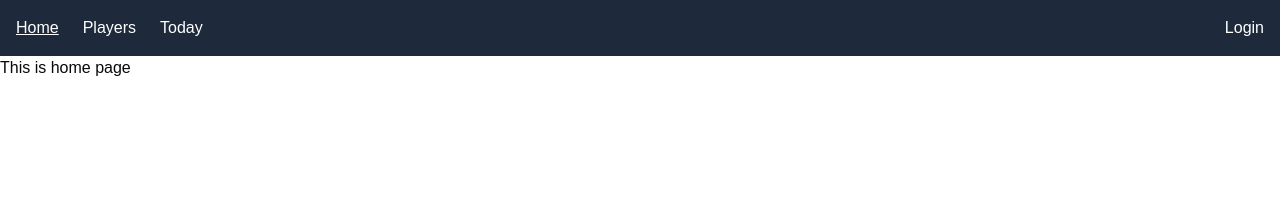
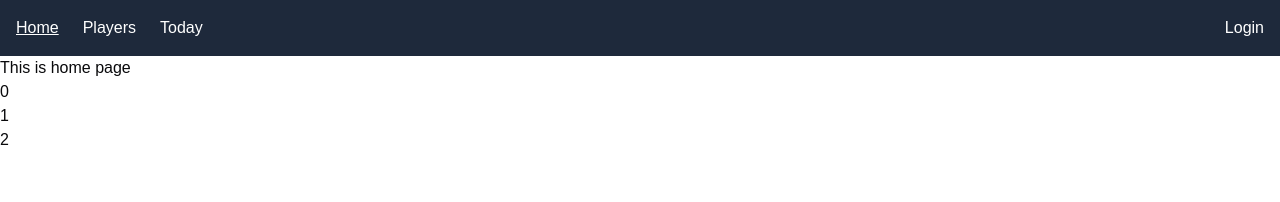
Before and after one commit to antontrafimovich/fb-graphql, a Next.js app in the folder packages/next-frontend/: page / in a window 1280 px wide. Shown: the top 202 px of the page. Built offline with nearby package versions, Linux system fonts and the light colour scheme.

Commit message:
Displayed joke indecies on main page.

```diff
--- a/packages/next-frontend/src/app/page.tsx
+++ b/packages/next-frontend/src/app/page.tsx
@@ -1,3 +1,17 @@
+import Link from "next/link";
+import data from "./data/jokes.json";
+
 export default function Home() {
-  return <h1>This is home page</h1>;
+  return (
+    <div>
+      <h1>This is home page</h1>
+      <ul>
+        {data.jokes.map((joke, index) => (
+          <li key={index}>
+            <Link href={`/jokes/${index}`}>{index}</Link>
+          </li>
+        ))}
+      </ul>
+    </div>
+  );
 }
```
